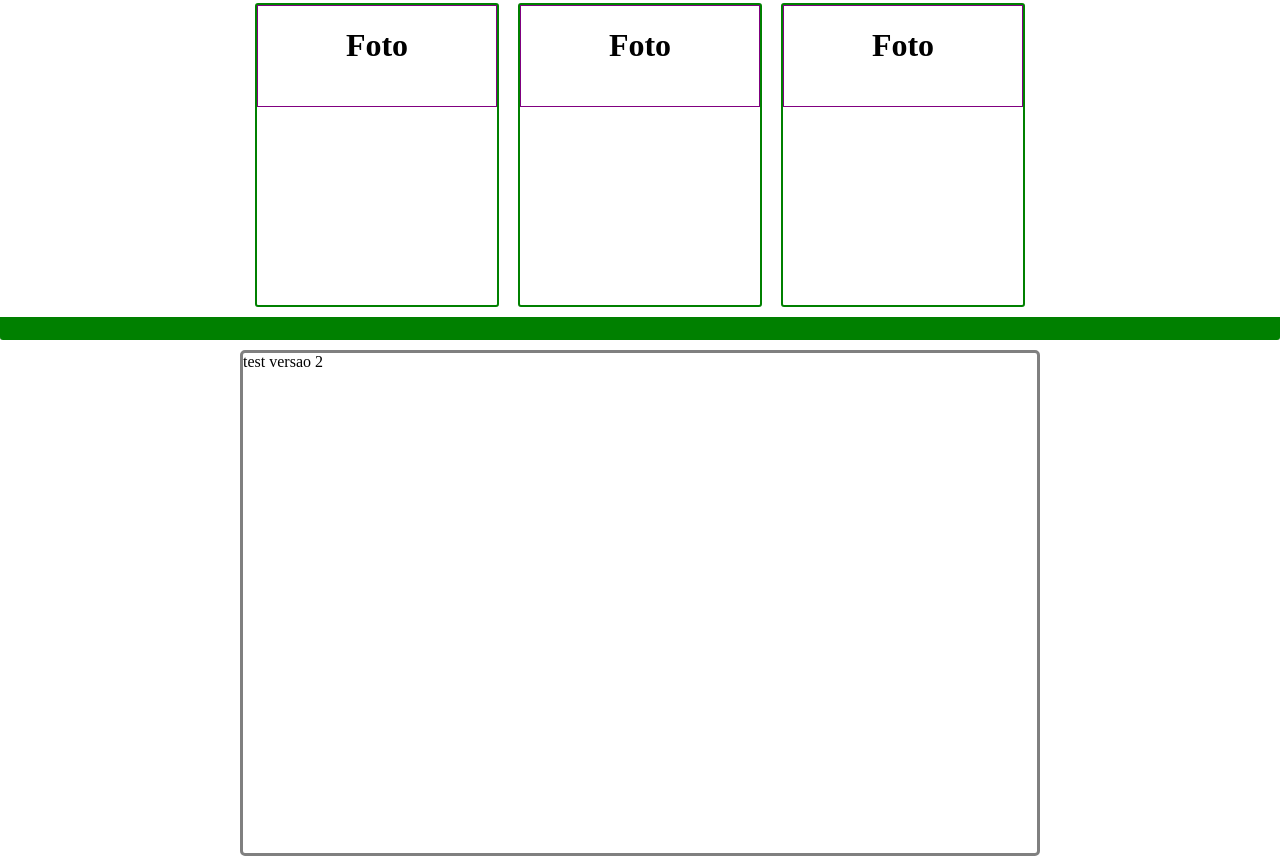
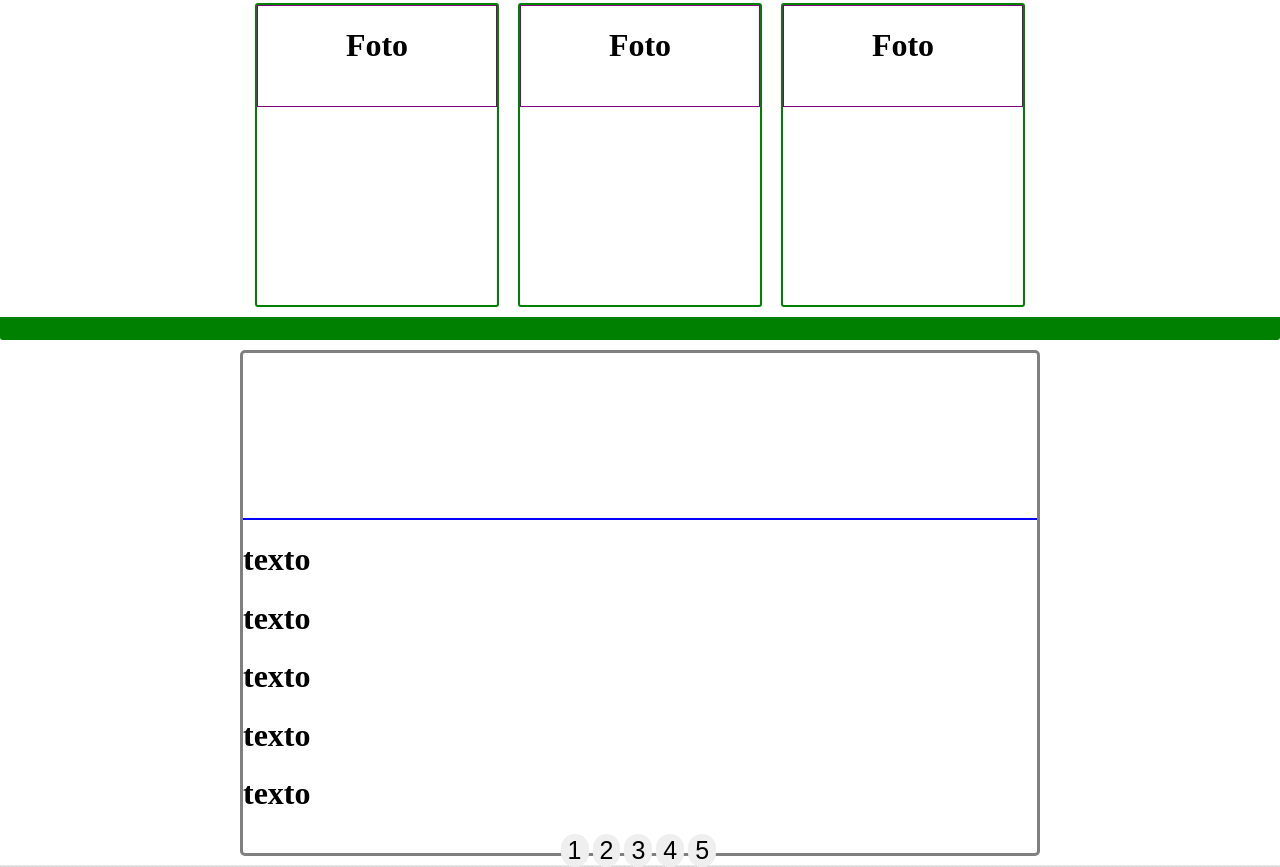
Before and after one commit to ttcaliman/AdrianCTeixeira.github.io, a plain HTML site: page index.html in a window 1280 px wide. Shown: the part 890-1757 px from the top of the page. Drawn offline with Linux system fonts and the light colour scheme.

Commit message:
1.0.0.3
-adicionado divs
-adicionado o grupo dos botoes de questoes

```diff
--- a/_css/style.css
+++ b/_css/style.css
@@ -178,7 +178,6 @@ header{
     left: 50%;
     margin-left: -400px;
     border-top: 10px solid white;
-
 }
 .question-row{
 	width: auto;
@@ -186,3 +185,27 @@ header{
 	border: 3px solid grey;
 	border-radius: 5px;
 }
+.q{
+	width: auto;
+}
+.q-top{
+	height: 33%;
+	border-bottom: 2px solid blue;
+}
+.q-bot{
+	height: 65%;
+}
+.buttons-group{
+	display:inline-block;
+	margin-left: 40%;
+
+}
+.btn{
+
+	display: inline-block;
+    font-size: 25px;
+    text-align: center;
+    cursor: pointer;
+    border: 1px solid transparent;
+    border-radius: 25px;
+}
--- a/index.html
+++ b/index.html
@@ -110,7 +110,24 @@
 		<div id="questoes">
 			<div class="question-div">
 				<div class="question-row">
-					test versao 2
+					<div class="q q-top">
+					</div>
+					<div class="q q-bot">
+						<div class="alter-div">
+							<li class="alter"><h1>texto</h1></li>
+							<li class="alter"><h1>texto</h1></li>
+							<li class="alter"><h1>texto</h1></li>
+							<li class="alter"><h1>texto</h1></li>
+							<li class="alter"><h1>texto</h1></li>
+						</div>
+						<div class="buttons-group">
+							<button class="btn">1</button>
+							<button class="btn">2</button>
+							<button class="btn">3</button>
+							<button class="btn">4</button>
+							<button class="btn">5</button>
+						</div>
+					</div>
 				</div>
 			</div>
 		</div>
```
